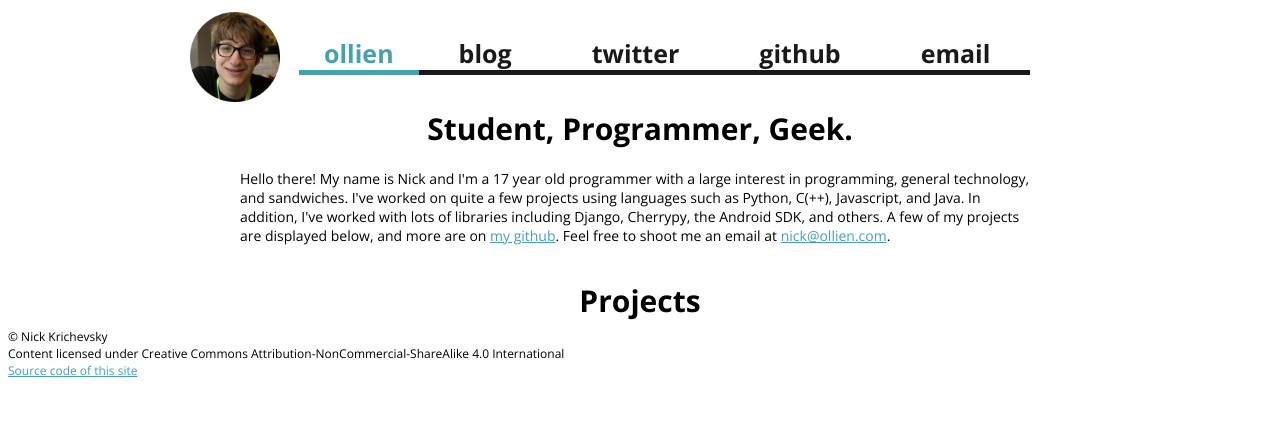
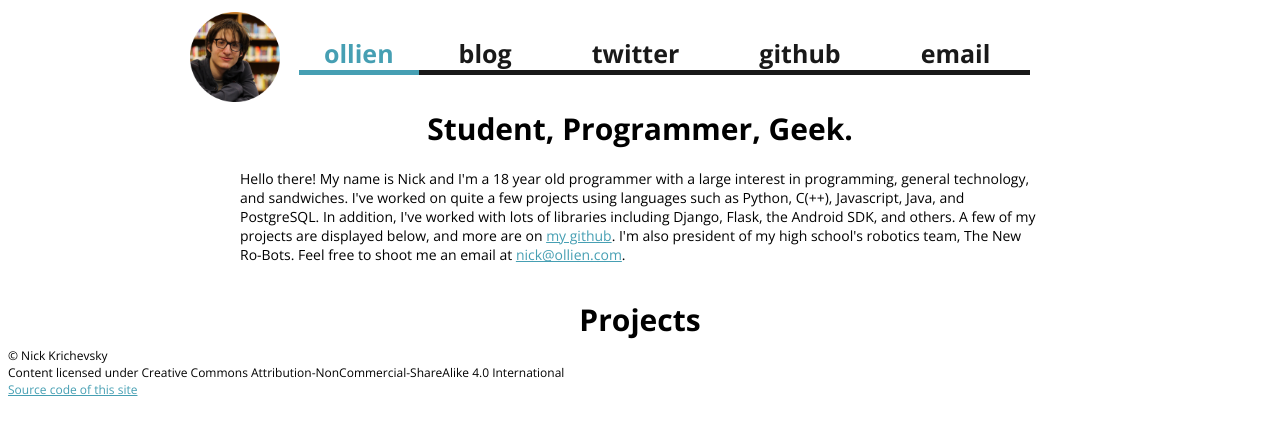
Before and after one commit to ollien/ollien.com-college-era, a Django app: template templates/index.html in a window 1280 px wide. Shown: the top 435 px of the page. Run offline with Django 3.2, Linux system fonts and the light colour scheme; the template is opened without the code that fills it, so the values that code supplies are empty; parts of the project's set-up code (start-up, migrations or seed data) failed here and were passed over.

Commit message:
Happy birthday to me ... a month late

```diff
--- a/templates/index.html
+++ b/templates/index.html
@@ -22,7 +22,7 @@
 <body>
     <div id="slogan">Student, Programmer, Geek.</div>
     <div id="bio">
-      Hello there! My name is Nick and I'm a 17 year old programmer with a large interest in programming, general technology, and sandwiches. I've worked on quite a few projects using languages such as Python, C(++), Javascript, and Java. In addition, I've worked with lots of libraries including Django, Cherrypy, the Android SDK, and others. A few of my projects are displayed below, and more are on <a id="githubBio" href="http://github.com/ollien/">my github</a>. Feel free to shoot me an email at <a id="emailBio" href="mailto:nick@ollien.com">nick@ollien.com</a>.
+      Hello there! My name is Nick and I'm a 18 year old programmer with a large interest in programming, general technology, and sandwiches. I've worked on quite a few projects using languages such as Python, C(++), Javascript, Java, and PostgreSQL. In addition, I've worked with lots of libraries including Django, Flask, the Android SDK, and others. A few of my projects are displayed below, and more are on <a id="githubBio" href="http://github.com/ollien/">my github</a>. I'm also president of my high school's robotics team, The New Ro-Bots. Feel free to shoot me an email at <a id="emailBio" href="mailto:nick@ollien.com">nick@ollien.com</a>.
       </div>
     <div id="projects">Projects</div>
     <div id="dots">
```
Also changed, not shown: static/img/circle-me.png.
